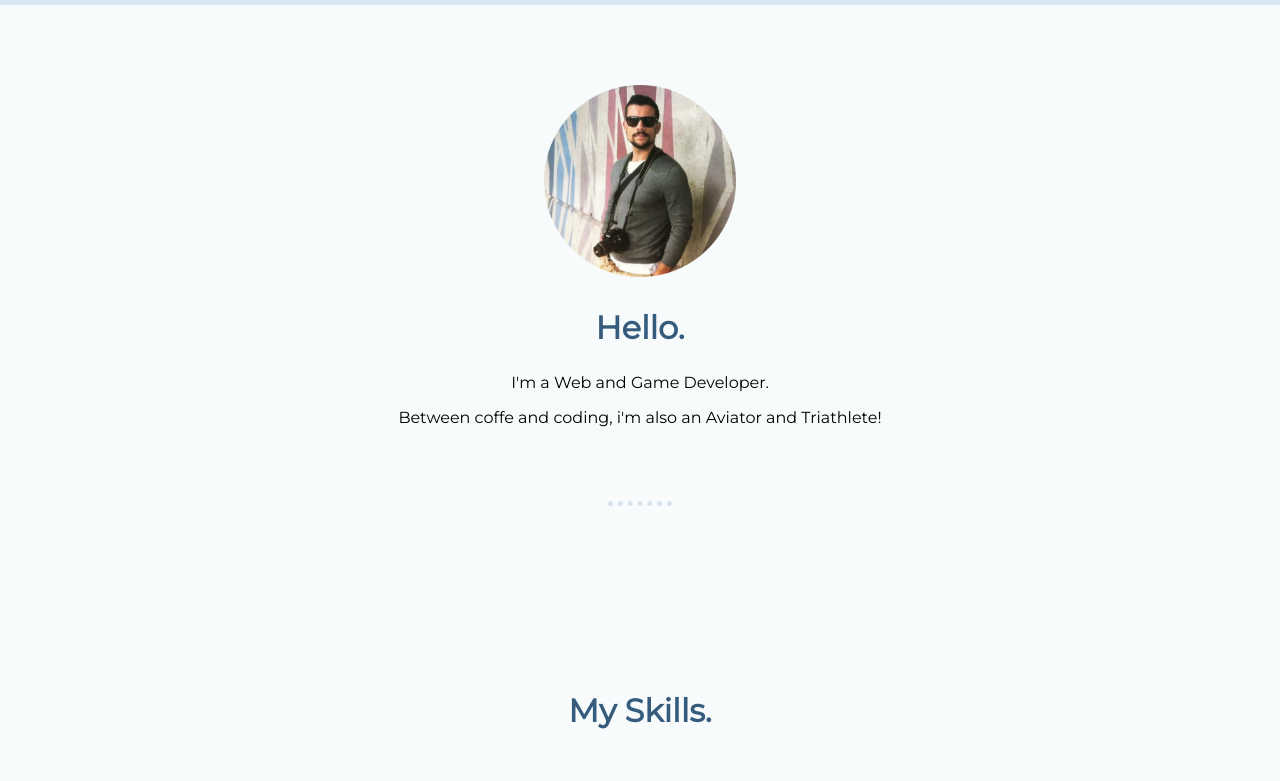
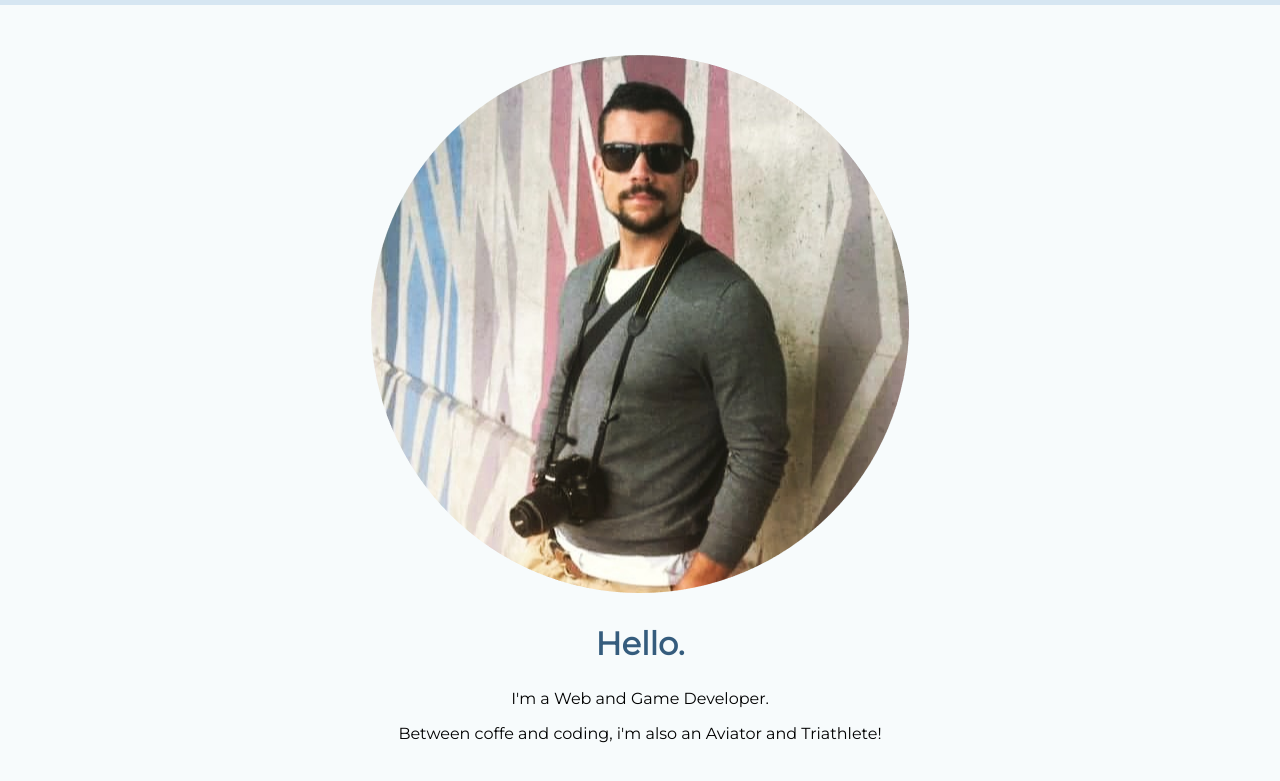
Before and after one commit to jonilearncode/joaoteixeira.github.io, a plain HTML site: page index.html in a window 1280 px wide. Shown: the part 837-1618 px from the top of the page. Drawn offline with Linux system fonts and the light colour scheme; a web font is replaced by a local one.

Commit message:
Profile picture updated.

```diff
--- a/index.html
+++ b/index.html
@@ -25,7 +25,7 @@
   </div>
   <div class="middle-container">
     <div class="profile">
-      <img class="profile-pic" src="img/profile-pic.png" alt="joao-profile-pic">
+      <img class="profile-pic_4" src="img/profile-pic.png" alt="joao-profile-pic">
       <h2>Hello.</h2>
       <p>I'm a Web and Game Developer.</p>
       <p>Between coffe and coding, i'm also an Aviator and Triathlete!</p>
```
